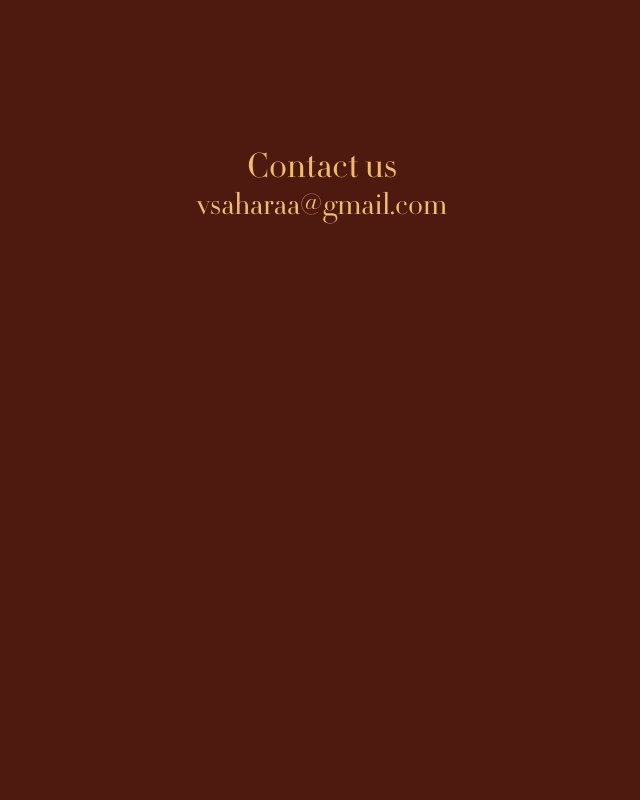
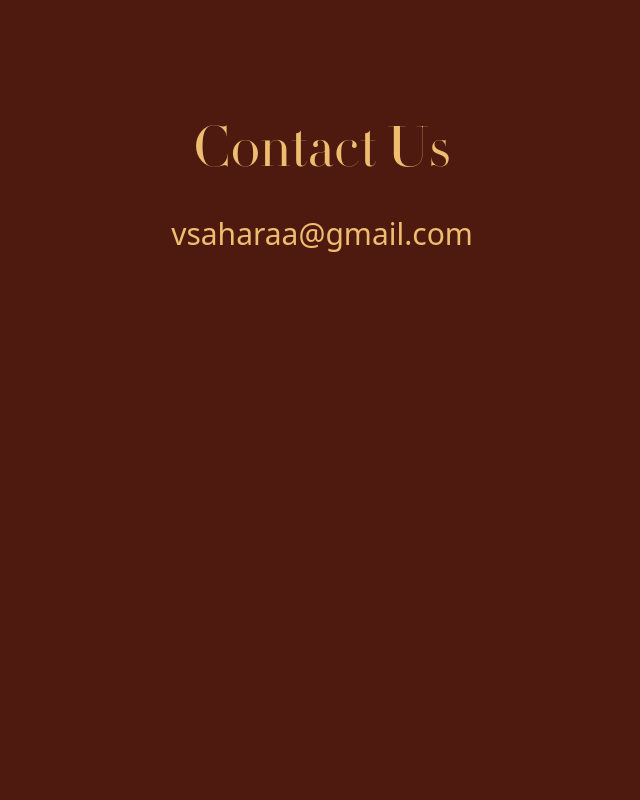
Before and after one commit to avi-mukesh/vidhi, a Next.js app: page / in a window 1280 px wide. Shown: the part 4660-5460 px from the top of the page, without its empty margins (318-958 px from the left). Built offline with nearby package versions, Linux system fonts and the light colour scheme.

Commit message:
didot font works

```diff
--- a/src/app/globals.css
+++ b/src/app/globals.css
@@ -2,10 +2,10 @@
 @tailwind components;
 @tailwind utilities;
 
-@font-face {
+/* @font-face {
   font-family: Didot;
   src: url("/src/app/fonts/Didot.otf");
-}
+} */
 
 :root {
   --background: #4e190f;
@@ -21,7 +21,21 @@
 body {
   color: var(--foreground);
   background: var(--background);
-  font-family: Didot, Helvetica, sans-serif;
+  /* font-style: bold; */
+  /* font-family: system-ui, Helvetica, sans-serif; */
+}
+
+h1 {
+  font-weight: 400;
+}
+
+h2 {
+  font-weight: 300;
+}
+
+p {
+  font-family: system-ui, -apple-system, BlinkMacSystemFont, "Segoe UI", Roboto,
+    Oxygen, Ubuntu, Cantarell, "Open Sans", "Helvetica Neue", sans-serif;
 }
 
 nav {
--- a/src/app/layout.tsx
+++ b/src/app/layout.tsx
@@ -2,10 +2,35 @@
 import localFont from "next/font/local";
 import "./globals.css";
 
+// const didot = localFont({
+//   src: "./fonts/Didot.otf",
+//   variable: "--font-didot",
+//   weight: "100 900",
+// });
 const didot = localFont({
-  src: "./fonts/Didot.otf",
-  variable: "--font-didot",
-  weight: "100 900",
+  src: [
+    {
+      path: "./fonts/Didot.otf",
+      weight: "400",
+      style: "normal",
+    },
+    {
+      path: "./fonts/Didot Bold.otf",
+      weight: "700",
+      style: "normal",
+    },
+    {
+      path: "./fonts/Didot Italic.otf",
+      weight: "400",
+      style: "italic",
+    },
+    {
+      path: "./fonts/Didot Title.otf",
+      weight: "300",
+      style: "normal",
+    },
+  ],
+  fallback: ["Helvetica"],
 });
 
 export const metadata: Metadata = {
@@ -34,7 +59,7 @@
         href="/apple-touch-icon.png"
       />
       <link rel="manifest" href="/site.webmanifest" />
-      <body className={`${didot.variable} antialiased`}>{children}</body>
+      <body className={`${didot.className} antialiased`}>{children}</body>
     </html>
   );
 }
--- a/src/components/Contact.tsx
+++ b/src/components/Contact.tsx
@@ -1,10 +1,11 @@
 import React from "react";
+import Header from "./Header";
 
 const Contact = () => {
   return (
     <section id="contact" className="text-center">
       <div className="h-[100vh] place-content-center">
-        <p className="text-3xl md:text-4xl">Contact us</p>
+        <Header>Contact Us</Header>
         <p className="text-xl md:text-3xl">vsaharaa@gmail.com</p>
       </div>
     </section>
```
